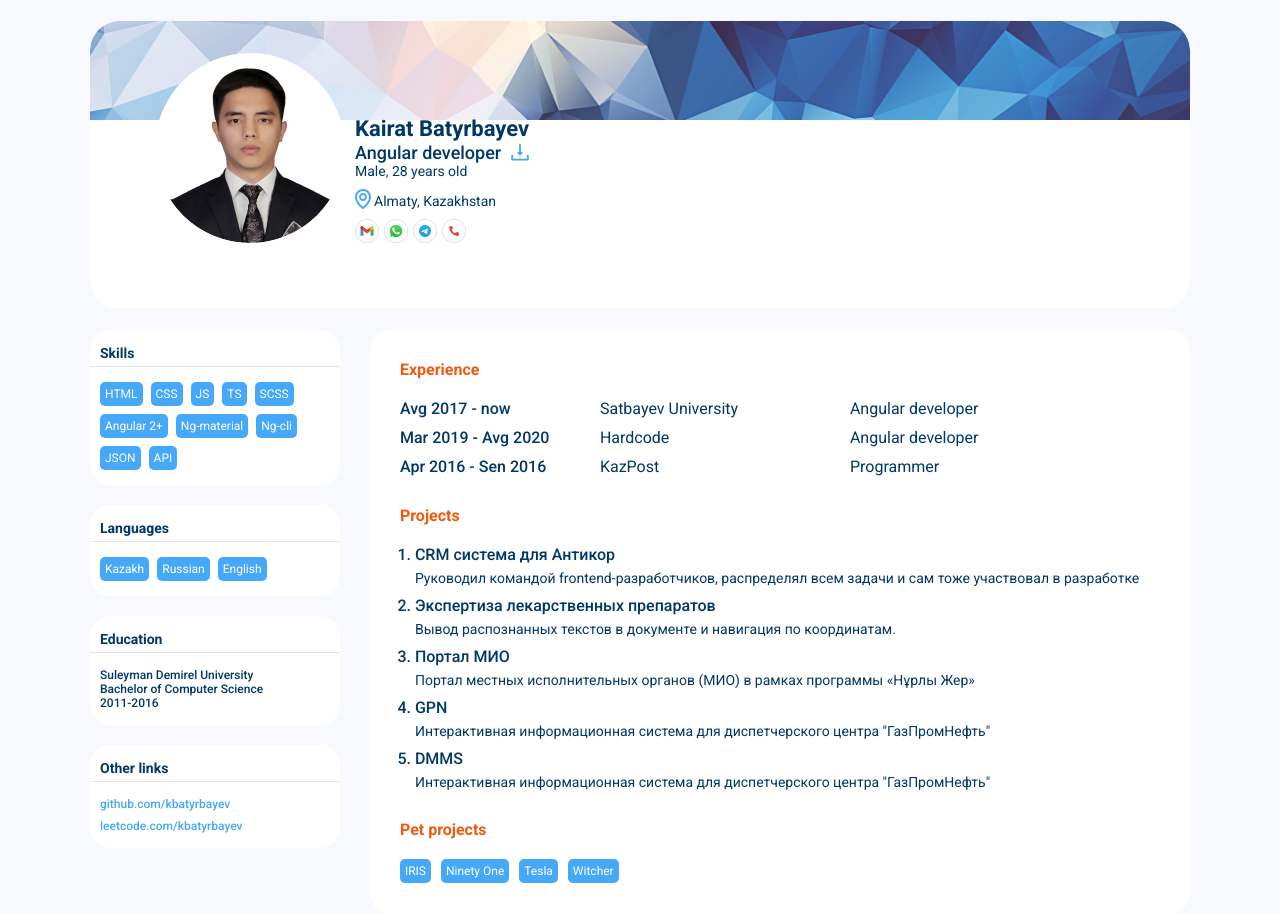
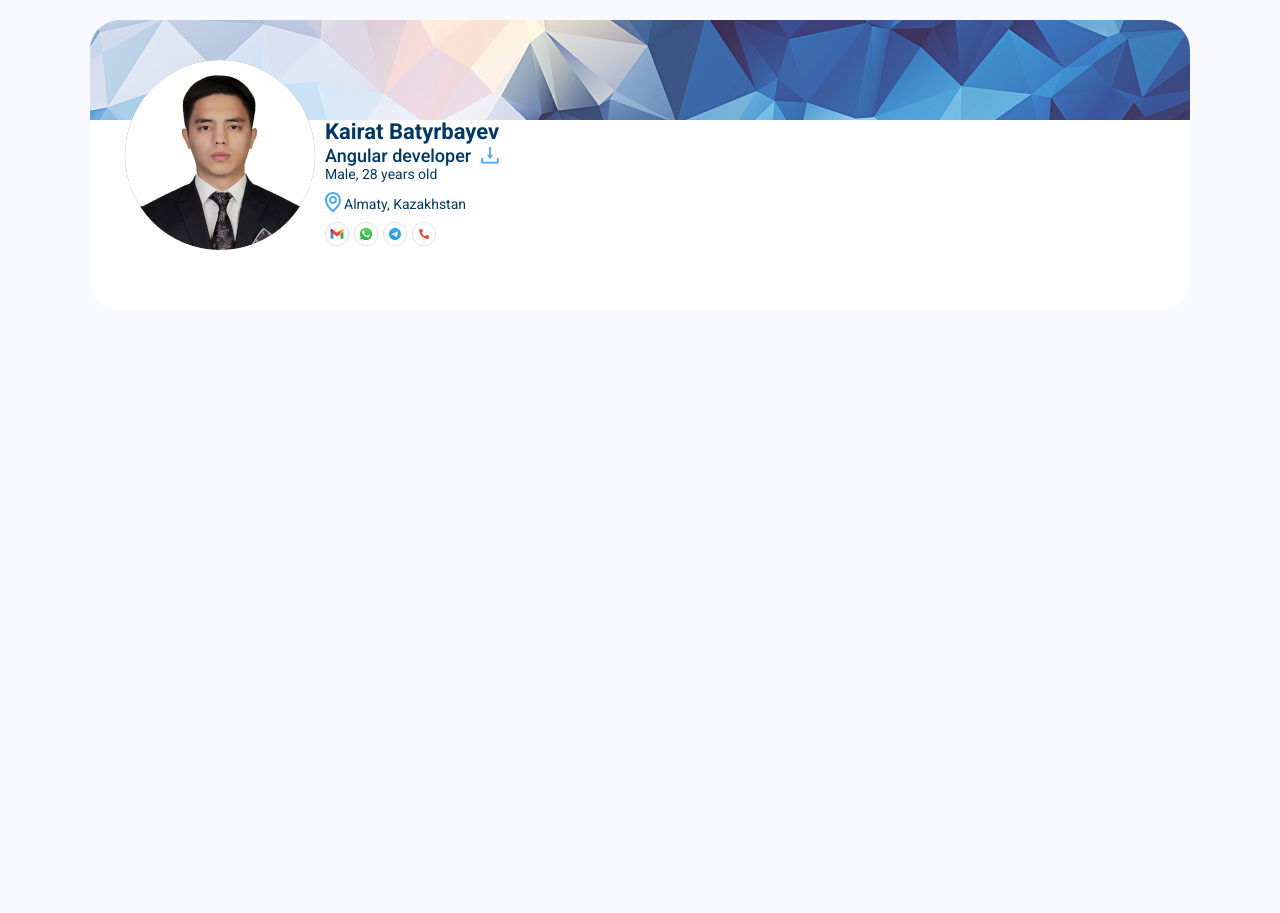
Before and after one commit to kbatyrbayev/cv-landing, a plain HTML site: page index.html in a window 1280 px wide. After the commit the page ends 800 px from the top, so only its background shows below. Drawn offline with Linux system fonts and the light colour scheme.

Commit message:
feat: header adaptive

```diff
--- a/index.html
+++ b/index.html
@@ -12,7 +12,11 @@
   <section class="hero">
     <div class="container">
       <div class="hero__container">
-        <div class="hero__img"></div>
+        <div class="hero__container__top"></div>
+        <div class="hero__container__main">
+          <div class="hero__img">
+            <img src="./assets/avatar.jpg" alt="avatar">
+          </div>
           <div class="hero__info">
             <h1 class="hero__title">Kairat Batyrbayev</h1>
             <p class="hero__subtitle">
@@ -48,9 +52,10 @@
           </div>
         </div>
       </div>
+    </div>
   </section>
 
-  <section class="important">
+<!--   <section class="important">
     <div class="container important__container">
       <aside class="aside">
         <article class="skills">
@@ -164,7 +169,7 @@
       </div>
     </div>
   </section>
-
+ -->
 
 
 </body>
--- a/style.scss
+++ b/style.scss
@@ -30,6 +30,10 @@ body {
   padding: 20px 0;
 }
 
+img {
+  width: 100%;
+}
+
 .container {
   max-width: 1120px;
   margin: 0 auto;
@@ -39,13 +43,31 @@ body {
 .hero {
   &__container {
     height: 290px;
-    background-image: url('../assets/bg.jpg');
-    background-repeat: no-repeat;
-    background-size: 1100px;
-    background-position: center;
     border-radius: 30px;
-    display: flex;
-    padding: 33px 0 0 65px;
+    background-color: var(--light-color);
+    overflow: hidden;
+    &__top {
+      height: 100px;
+      background-image: url('../assets/top.jpg');
+      background-repeat: no-repeat;
+      background-position: center;
+    }
+    &__main {
+      display: flex;
+      position: relative;
+      bottom: 60px;
+      left: clamp(1.25rem, calc(0.875rem + 1.88vw), 2.188rem);
+      transition: all .3s;
+      @media (max-width: 430px) {
+        flex-direction: column;
+        position: relative;
+        margin-bottom: -30px;
+        margin-top: -20px;
+      }
+    }
+    @media (max-width: 430px) {
+      height: auto;
+    }
   }
 
   // .hero__img
@@ -55,14 +77,18 @@ body {
     height: 190px;
     background-color: grey;
     border-radius: 50%;
-    background-image: url('../assets/avatar.jpg');
+    overflow: hidden;
   }
 
   // .hero__info
 
   &__info {
-    align-self: center;
-    margin-left: 10px;
+    align-self: flex-end;
+    margin: 0 10px;
+    @media (max-width: 430px) {
+      margin-top: 20px;
+      align-self: flex-start;
+    }
   }
 
 
```
Also changed, not shown: css/style.css, 1 other file. Lines whose indentation alone changed are shown as unchanged.
